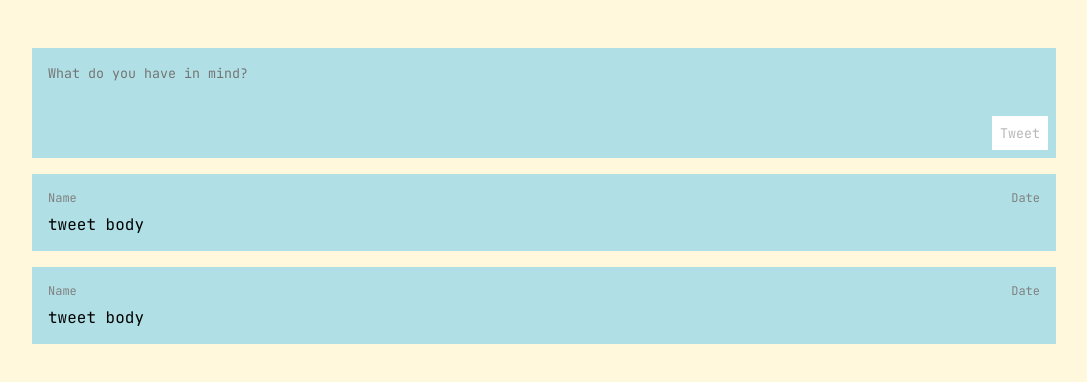
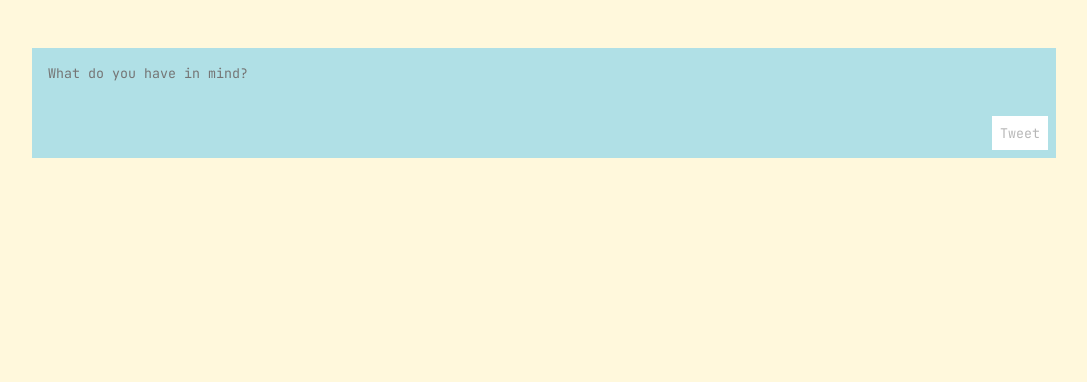
Before and after one commit to MarkDavidovich/tweeter-react-project, a React (Vite) app: page / in a window 1280 px wide. Shown: the top 382 px of the page, without its empty margins (96-1183 px from the left). Built offline with nearby package versions, Linux system fonts and the light colour scheme.

Commit message:
complete functionality to adding a new tweet

```diff
--- a/src/components/Tweet/Tweet.jsx
+++ b/src/components/Tweet/Tweet.jsx
@@ -1,13 +1,13 @@
 import style from "./Tweet.module.css";
 
-const Tweet = () => {
+const Tweet = ({ user, datePosted, text }) => {
   return (
     <div className={style.container}>
       <div>
-        <p>Name</p>
-        <p>Date</p>
+        <p>{user}</p>
+        <p>{datePosted}</p>
       </div>
-      <p>tweet body</p>
+      <p>{text}</p>
     </div>
   );
 };
--- a/src/components/TweetList/TweetList.jsx
+++ b/src/components/TweetList/TweetList.jsx
@@ -1,13 +1,14 @@
 import Tweet from "./../Tweet/Tweet";
 import style from "./TweetList.module.css";
 
-const TweetList = () => {
+const TweetList = ({ tweets }) => {
   //recieves the tweets array
   //renders a list of tweets, automatically sorting them by newest
   return (
     <div className={style.container}>
-      <Tweet />
-      <Tweet />
+      {tweets.map((tweet) => (
+        <Tweet key={tweet.id} user={tweet.user} datePosted={tweet.datePosted} text={tweet.text} />
+      ))}
     </div>
   );
 };
--- a/src/components/TweetMaker/TweetMaker.jsx
+++ b/src/components/TweetMaker/TweetMaker.jsx
@@ -1,7 +1,7 @@
 import { useState } from "react";
 import style from "./TweetMaker.module.css";
 
-const TweetMaker = ({ onAddTweet, user }) => {
+const TweetMaker = ({ onAddTweet }) => {
   //recieves user name and function to add new tweets
   const [text, setText] = useState("");
 
@@ -22,7 +22,8 @@ const TweetMaker = ({ onAddTweet, user }) => {
         <button
           type="button"
           onClick={() => {
-            onAddTweet(user, text);
+            onAddTweet(text);
+            setText("");
           }}
           disabled={text.length > MAX_TWEET_LENGTH || text.length === 0}
         >
--- a/src/pages/Tweets/Tweets.jsx
+++ b/src/pages/Tweets/Tweets.jsx
@@ -9,14 +9,13 @@ const Tweets = () => {
   const [userName, setUserName] = useState("User");
 
   //add tweet function will live here
-  const addTweet = (userName, userText) => {
+  const addTweet = (userText) => {
     const newTweet = {
       id: Date.now(),
       user: userName,
       datePosted: moment().format("MMMM Do, h:mm A"),
       text: userText,
     };
-
     setTweets((prevTweets) => [...prevTweets, newTweet]);
   };
 
```
